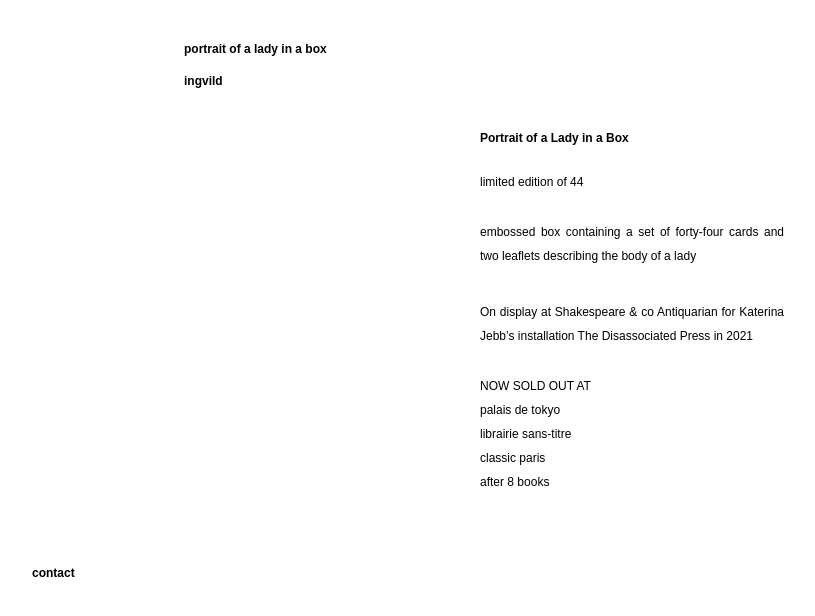
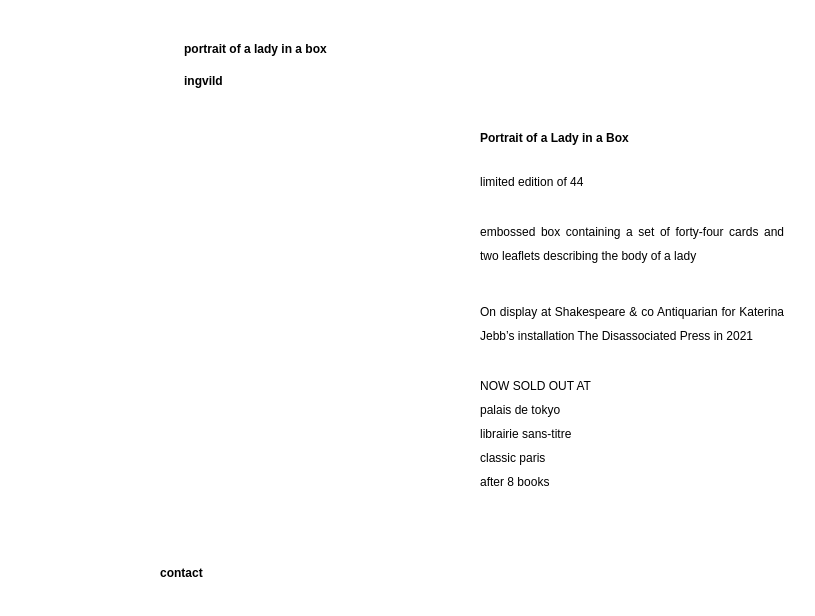
Before and after one commit to ingvildgillet/ingvildgillet.github.io, a plain HTML site: page ingvild.html in a window 1280 px wide. Shown: the whole page, without its empty margins (8-823 px from the left). Drawn offline with Linux system fonts and the light colour scheme; a web font is replaced by a local one.

Commit message:
30.04.10.59

```diff
--- a/style.css
+++ b/style.css
@@ -93,6 +93,7 @@ main {
 
 footer {
     background-color: white;
+    margin-left: 8rem;
     font-size: 12px;
     color: black;
     text-align: left;
```
